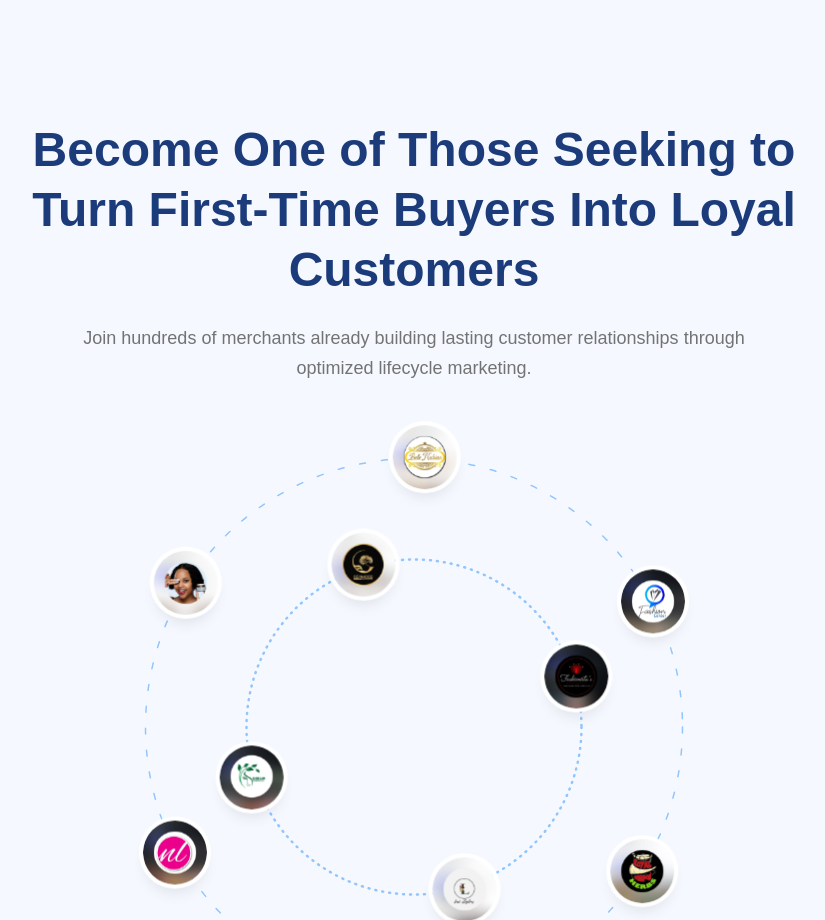
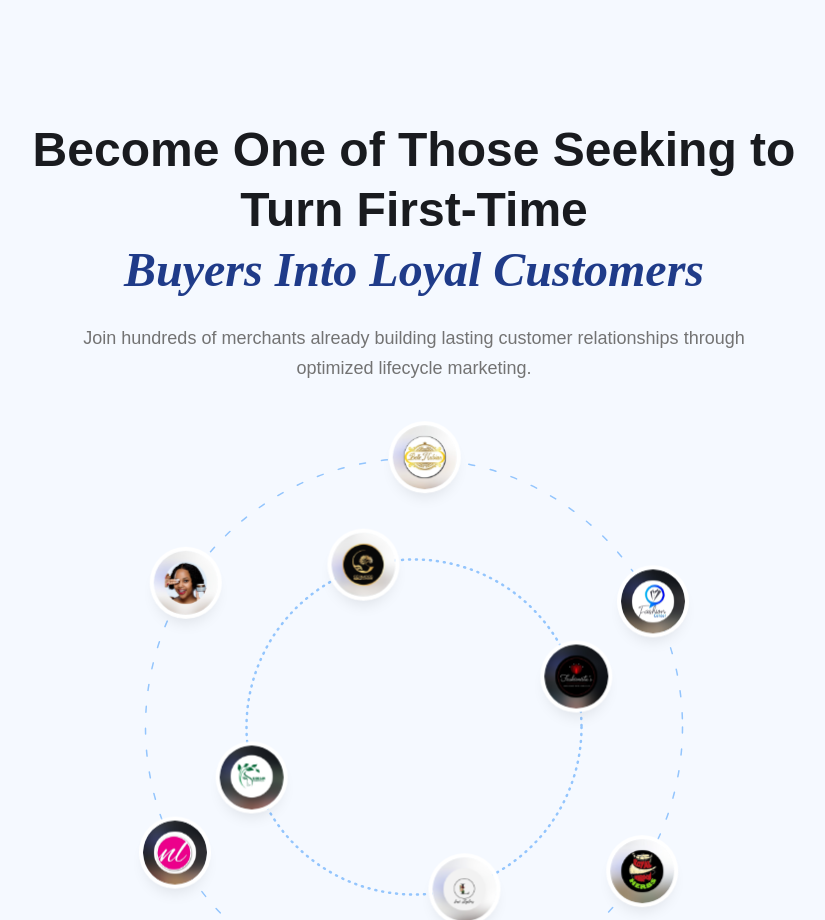
Before and after one commit to alobit21/Moova-Web, a React (Vite) app: page / in a window 1280 px wide. Shown: the part 4060-4980 px from the top of the page, without its empty margins (226-1051 px from the left). Built offline with nearby package versions, Linux system fonts and the light colour scheme.

Commit message:
feat(landing): refresh become-one heading typography

```diff
--- a/src/features/landing/sections/BecomeOne.tsx
+++ b/src/features/landing/sections/BecomeOne.tsx
@@ -102,10 +102,15 @@ export function BecomeOne() {
   return (
     <section id="customers" className="relative overflow-hidden bg-[#F5F9FF] py-24 lg:py-32">
       <div className="relative mx-auto max-w-4xl px-6 text-center lg:px-12">
-        <h2 className="text-4xl font-extrabold leading-tight text-[#1c3b7a] sm:text-5xl">
-          Become One of Those Seeking to Turn First-Time Buyers Into Loyal
-          Customers
-        </h2>
+  <h2 className="text-4xl font-extrabold leading-tight sm:text-5xl">
+  <span className="block text-[#191B1F]">
+    Become One of Those Seeking to Turn First-Time
+  </span>
+
+  <span className="block font-[Instrument_Sans] italic text-[#1F3B89]">
+    Buyers Into Loyal Customers
+  </span>
+</h2>
         <p className="mx-auto mt-6 max-w-2xl text-lg leading-relaxed text-muted-foreground">
           Join hundreds of merchants already building lasting customer
           relationships through optimized lifecycle marketing.
```
